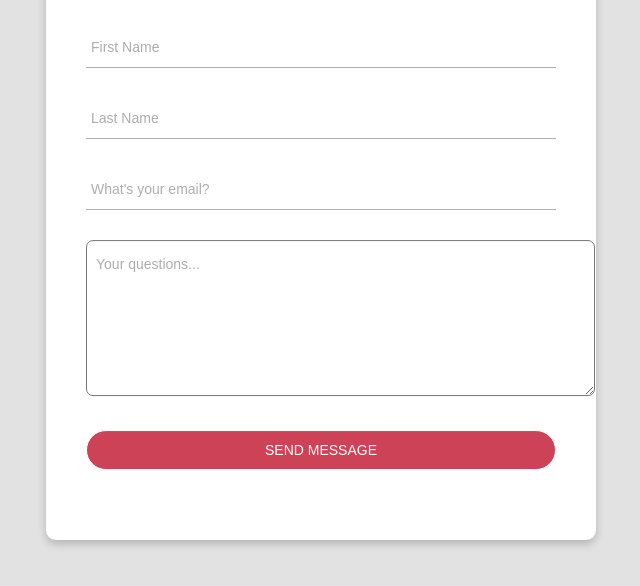
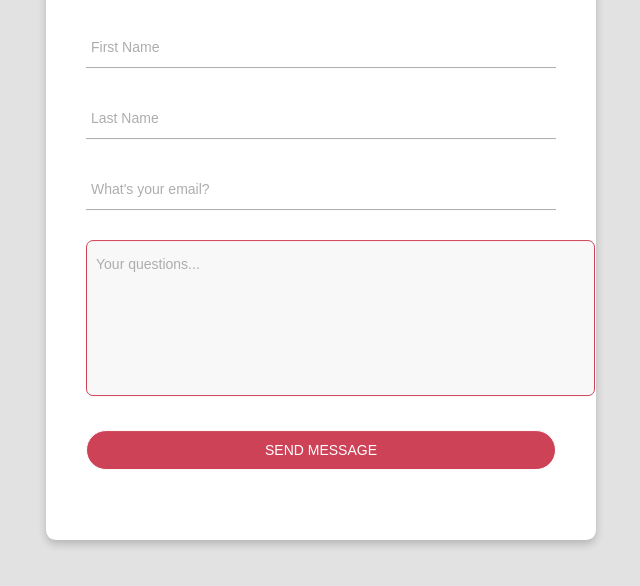
Before and after one commit to ayanSAP/Carpool_Web, a plain HTML site: page contact.html in a window 1280 px wide. Shown: the part 192-778 px from the top of the page, without its empty margins (319-959 px from the left). Drawn offline with Linux system fonts and the light colour scheme.

Commit message:
Contact form updated

```diff
--- a/css/styles3.css
+++ b/css/styles3.css
@@ -124,6 +124,13 @@ input[type="submit"]:hover {
   transition: 0.3s;
 }
 
+.freeform {
+  box-sizing: border-box;
+  border: 1px solid #ce4257;
+  background-color: #f8f8f8;
+  resize: none;
+}
+
 .blank {
   margin: 70px 0;
 }
```
